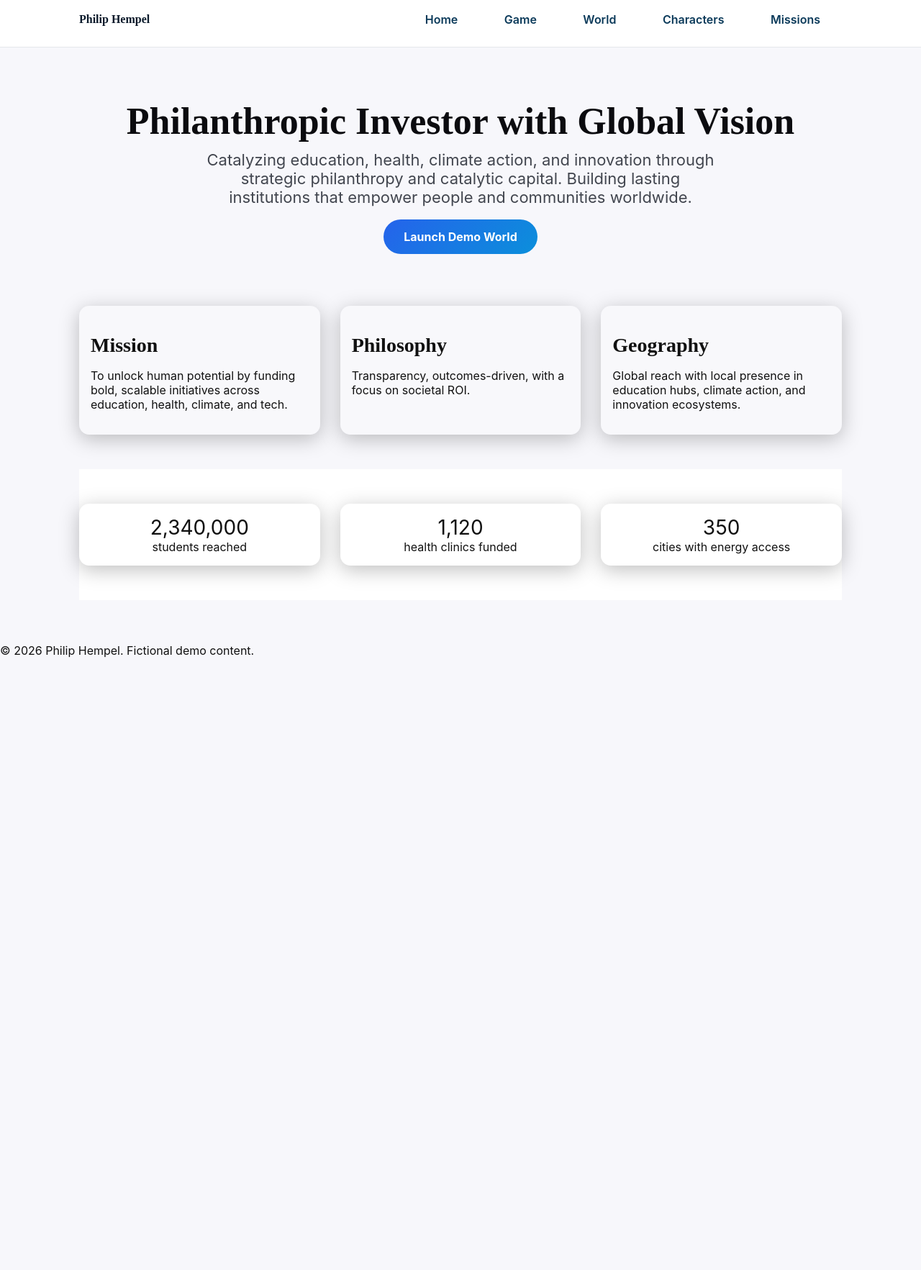
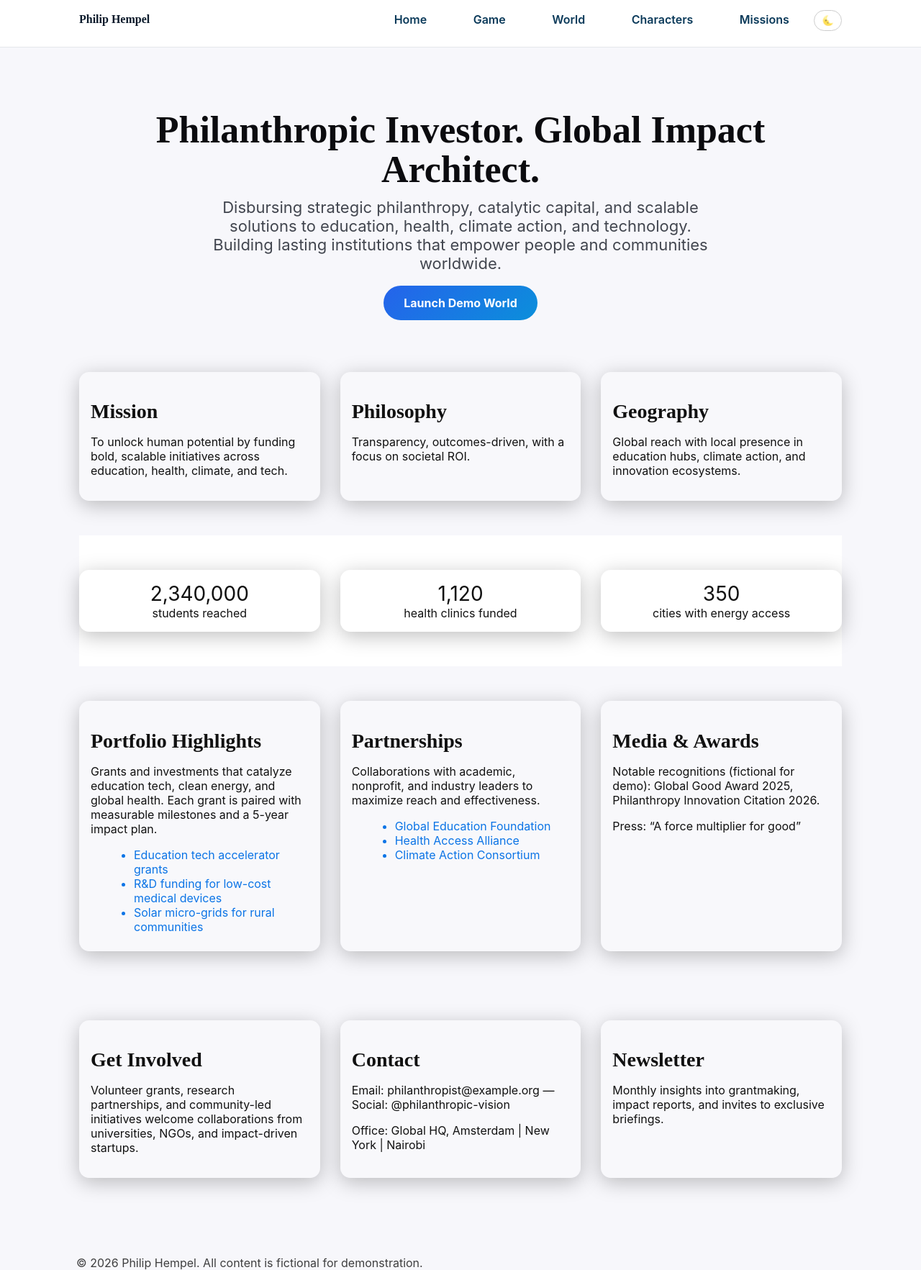
Before and after one commit to felix1889332/philiphempel.com, a website built with Parcel: page index.html in a window 1280 px wide. Shown: the part 11-1776 px from the top of the page at 72% size. Before the commit the page ends 925 px from the top, so only its background shows below. Built offline with nearby package versions, Linux system fonts and the light colour scheme.

```diff
--- a/index.html
+++ b/index.html
@@ -31,7 +31,7 @@
     nav.app-header__links a { color: #0b3a5a; margin:0 12px; text-decoration:none; font-weight:600; }
     nav.app-header__links a:hover { text-decoration: underline; }
     .container.main { max-width: 1100px; margin: 0 auto; padding: 28px 20px 60px; }
-    .hero { text-align: center; padding: 48px 20px 24px; }
+    .hero { text-align: center; padding: 60px 20px 24px; }
     .hero h1 { font-family: 'New York', serif; font-size: 52px; line-height: 1.05; margin: 0 0 12px; color: #0b0b0f; }
     .hero p.lead { font-size: 22px; color: #42464f; max-width: 720px; margin: 0 auto; }
     .cta { display:inline-block; padding:14px 28px; border-radius:999px; background: linear-gradient(135deg, #2563eb, #0b8fdb); color:#fff; font-weight:700; text-decoration:none; margin-top: 18px; }
@@ -39,27 +39,34 @@
     .grid { display: grid; grid-template-columns: repeat(auto-fit, minmax(260px, 1fr)); gap: 28px; }
     .card { background: var(--card); border-radius: 14px; padding: 20px; box-shadow: 0 6px 28px rgba(0,0,0,.15); }
     h2.section-title { font-family: 'New York', serif; font-size: 28px; margin-bottom: 8px; }
+    /* Accessibility helpers */
+    .sr-only { position:absolute; width:1px; height:1px; padding:0; margin:-1px; overflow:hidden; clip:rect(0,0,0,0); border:0; }
+    /* Theme toggle widget */
+    .theme-toggle { border:1px solid #ccc; padding:6px 10px; border-radius:999px; background:white; cursor:pointer; font-weight:600; }
   </style>
 </head>
 <body>
   <header class="app-header">
     <div class="container">
-      <div class="brand">Philip Hempel</div>
+      <div class="brand" aria-label="Brand">Philip Hempel</div>
       <nav class="app-header__links" aria-label="Main Navigation">
         <a href="index.html">Home</a>
         <a href="game-2d.html">Game</a>
         <a href="world.html">World</a>
         <a href="characters.html">Characters</a>
         <a href="quests.html">Missions</a>
+        <button id="themeToggle" class="theme-toggle" aria-label="Toggle light/dark theme">🌗</button>
       </nav>
     </div>
   </header>
+
   <main class="container main" aria-label="Main content">
     <section class="hero" aria-label="Intro">
-      <h1>Philanthropic Investor with Global Vision</h1>
-      <p class="lead">Catalyzing education, health, climate action, and innovation through strategic philanthropy and catalytic capital. Building lasting institutions that empower people and communities worldwide.</p>
-      <a class="cta" href="test-game.html" aria-label="Launch Demo World">Launch Demo World</a>
+      <h1>Philanthropic Investor. Global Impact Architect.</h1>
+      <p class="lead">Disbursing strategic philanthropy, catalytic capital, and scalable solutions to education, health, climate action, and technology. Building lasting institutions that empower people and communities worldwide.</p>
+      <a class="cta" href="test-game.html" aria-label="Launch Play Demo World">Launch Demo World</a>
     </section>
+
     <section class="section" aria-label="Global Impact">
       <div class="grid">
         <div class="card"><h2 class="section-title">Mission</h2><p>To unlock human potential by funding bold, scalable initiatives across education, health, climate, and tech.</p></div>
@@ -67,6 +74,7 @@
         <div class="card"><h2 class="section-title">Geography</h2><p>Global reach with local presence in education hubs, climate action, and innovation ecosystems.</p></div>
       </div>
     </section>
+
     <section class="section" aria-label="Impact" style="background: #fff; color: #111;">
       <div class="grid" style="text-align:center;">
         <div class="card"><div class="stat" style="font-size:28px;">2,340,000</div><div>students reached</div></div>
@@ -74,7 +82,74 @@
         <div class="card"><div class="stat" style="font-size:28px;">350</div><div>cities with energy access</div></div>
       </div>
     </section>
+
+    <section class="section" aria-label="Portfolio & Grants">
+      <div class="grid">
+        <div class="card">
+          <h2 class="section-title">Portfolio Highlights</h2>
+          <p class="muted">Grants and investments that catalyze education tech, clean energy, and global health. Each grant is paired with measurable milestones and a 5-year impact plan.</p>
+          <ul style="margin:0 0 8px 20px; color:#0b74e6;">
+            <li>Education tech accelerator grants</li>
+            <li>R&D funding for low-cost medical devices</li>
+            <li>Solar micro-grids for rural communities</li>
+          </ul>
+        </div>
+        <div class="card">
+          <h2 class="section-title">Partnerships</h2>
+          <p class="muted">Collaborations with academic, nonprofit, and industry leaders to maximize reach and effectiveness.</p>
+          <ul style="margin:0 0 8px 20px; color:#0b74e6;">
+            <li>Global Education Foundation</li>
+            <li>Health Access Alliance</li>
+            <li>Climate Action Consortium</li>
+          </ul>
+        </div>
+        <div class="card">
+          <h2 class="section-title">Media & Awards</h2>
+          <p class="muted">Notable recognitions (fictional for demo): Global Good Award 2025, Philanthropy Innovation Citation 2026.</p>
+          <p class="muted">Press: “A force multiplier for good”</p>
+        </div>
+      </div>
+    </section>
+
+    <section class="section" aria-label="Get Involved">
+      <div class="grid">
+        <div class="card" aria-label="Volunteer opportunities">
+          <h2 class="section-title">Get Involved</h2>
+          <p class="muted">Volunteer grants, research partnerships, and community-led initiatives welcome collaborations from universities, NGOs, and impact-driven startups.</p>
+        </div>
+        <div class="card" aria-label="Contact methods">
+          <h2 class="section-title">Contact</h2>
+          <p class="muted">Email: philanthropist@example.org — Social: @philanthropic-vision</p>
+          <p class="muted">Office: Global HQ, Amsterdam | New York | Nairobi</p>
+        </div>
+        <div class="card" aria-label="Newsletter">
+          <h2 class="section-title">Newsletter</h2>
+          <p class="muted">Monthly insights into grantmaking, impact reports, and invites to exclusive briefings.</p>
+        </div>
+      </div>
+    </section>
   </main>
-  <footer aria-label="Site footer">© 2026 Philip Hempel. Fictional demo content.</footer>
+
+  <footer aria-label="Site footer">
+    <div class="container" style="opacity:.8">
+      © 2026 Philip Hempel. All content is fictional for demonstration.
+    </div>
+  </footer>
+  <script>
+    // Theme toggle persistence
+    (function(){
+      const toggle = document.getElementById('themeToggle');
+      function setTheme(mode){
+        if(mode==='light') document.body.style.background='white'; else document.body.style.background='linear-gradient(135deg, #f8fbff 0%, #eef2f7 100%)';
+        localStorage.setItem('theme',''+mode);
+      }
+      const saved = localStorage.getItem('theme');
+      if(saved){ setTheme(saved); }
+      if(toggle){
+        toggle.addEventListener('click',()=>{ const m = localStorage.getItem('theme')==='light'?'dark':'light'; setTheme(m); localStorage.setItem('theme', m); toggle.textContent = m==='light'?'🌞':'🌜'; });
+        toggle.textContent = saved==='light'?'🌞':'🌜';
+      }
+    })();
+  </script>
 </body>
 </html>
```
Also changed, not shown: 404.html (+3 -3 lines), game-2d.html (+3 -3 lines), test-game.html (+14 -14 lines).
